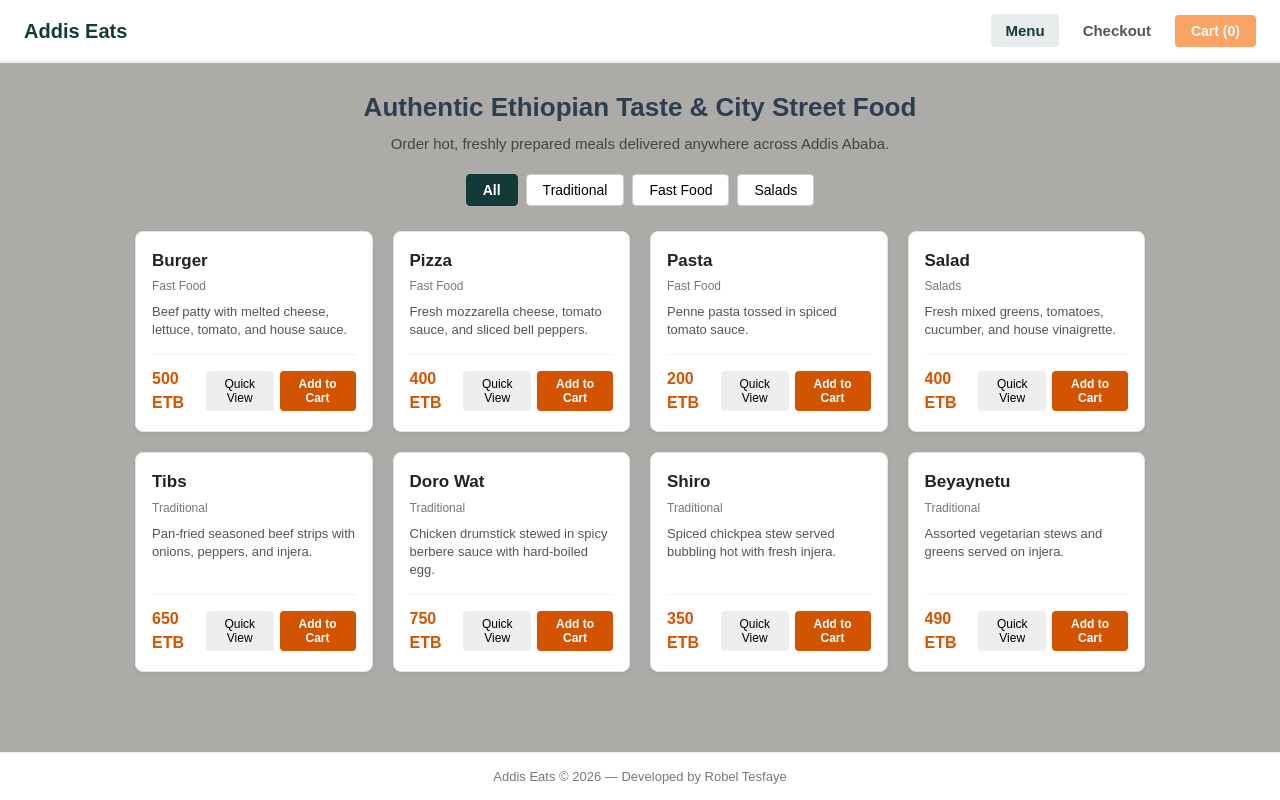
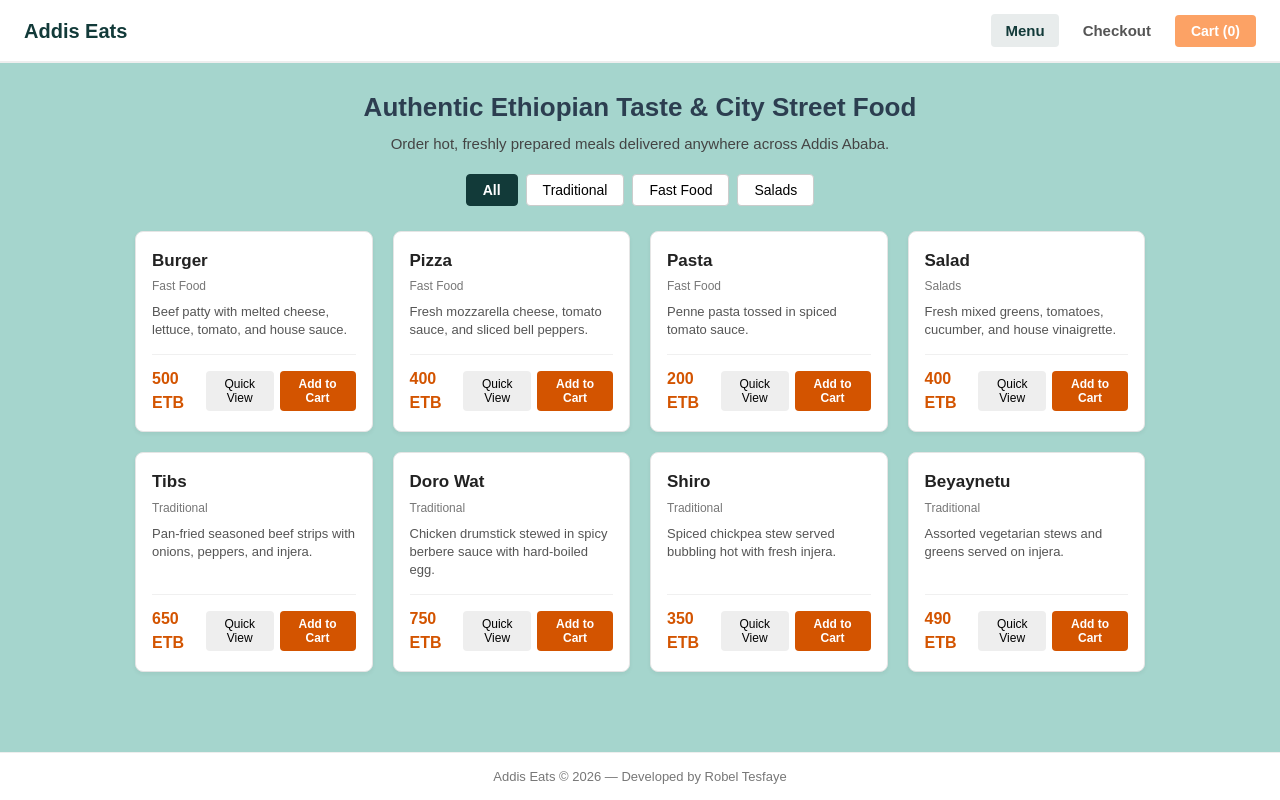
Before and after one commit to Riter-Rob/addis_eats, a React (Vite) app: page / in a window 1280 px wide. Built offline with nearby package versions, Linux system fonts and the light colour scheme.

Commit message:
adjustment on style

```diff
--- a/src/App.css
+++ b/src/App.css
@@ -6,7 +6,7 @@
 
 body {
   font-family: Arial, Helvetica, sans-serif;
-  background-color: #adaba8;
+  background-color: #a5d5cd;
   color: #222;
   line-height: 1.5;
 }
```
